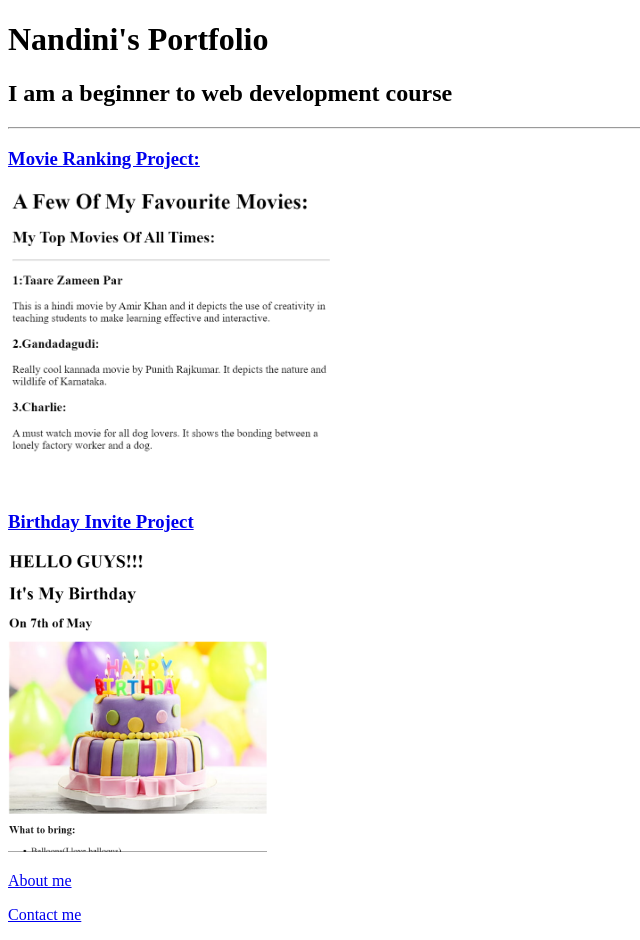
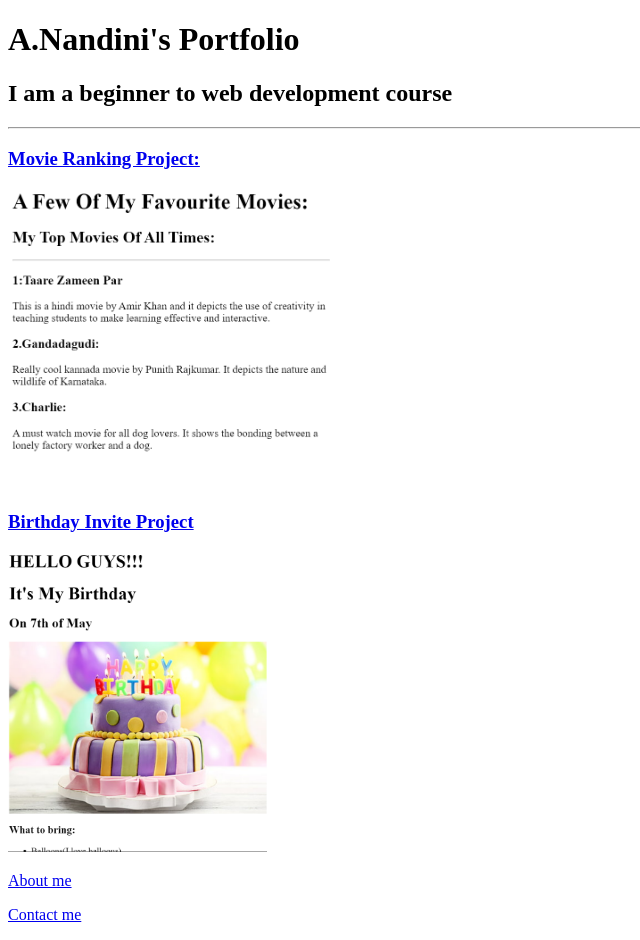
Before and after one commit to A-NANDINII/html-portfolio, a plain HTML site: page index.html in a window 1280 px wide. Shown: the whole page, without its empty margins (0-640 px from the left). Drawn offline with Linux system fonts and the light colour scheme.

Commit message:
Update index.html

```diff
--- a/index.html
+++ b/index.html
@@ -6,7 +6,7 @@
     <title>Nandini's Portfolio</title>
 </head>
 <body>
-    <h1>Nandini's Portfolio</h1>
+    <h1>A.Nandini's Portfolio</h1>
     <h2>I am a beginner to web development course</h2>
     <hr/>
     <h3><a href="./public/movie-ranking.html">Movie Ranking Project:</a></h3>
```
